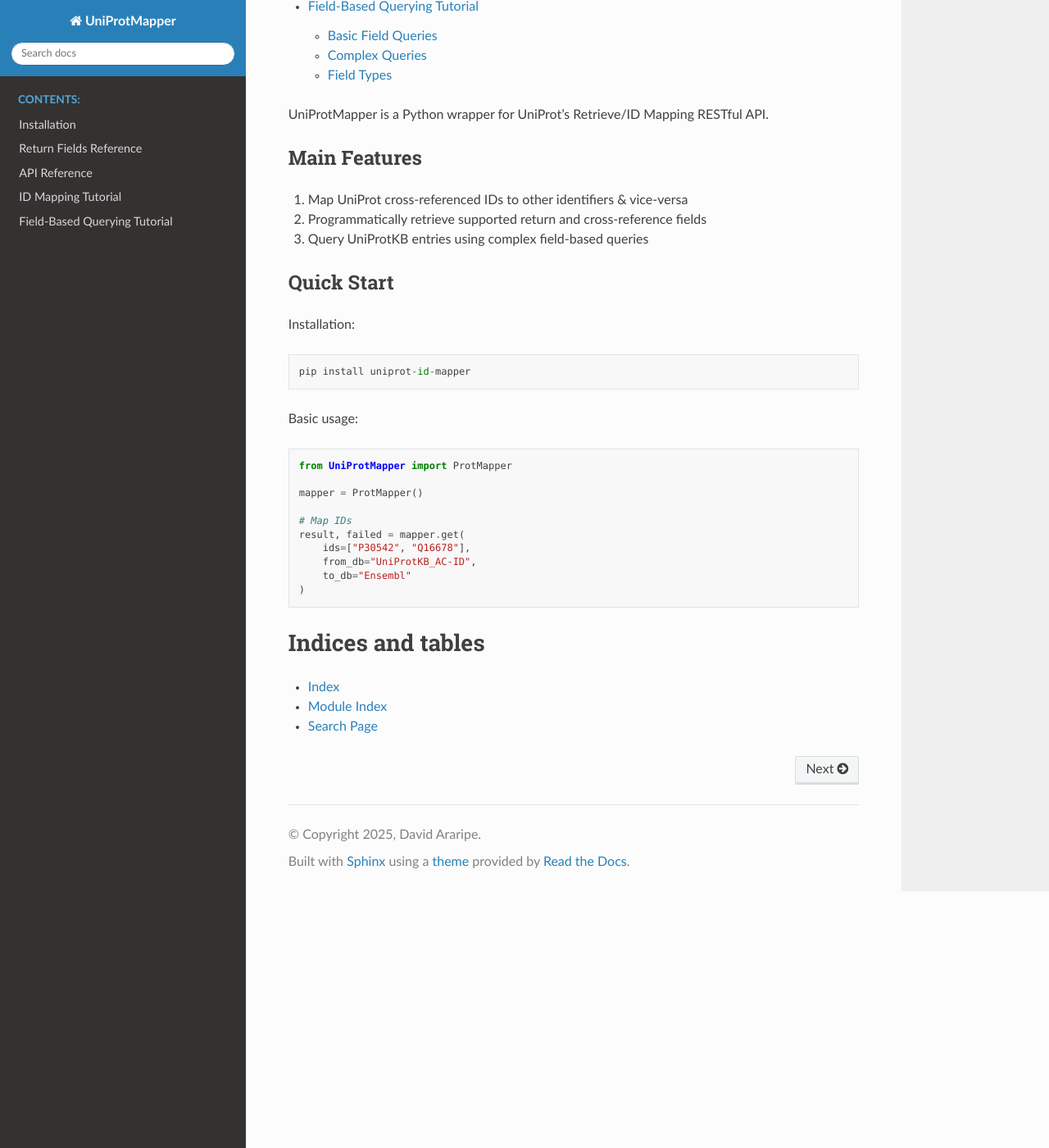
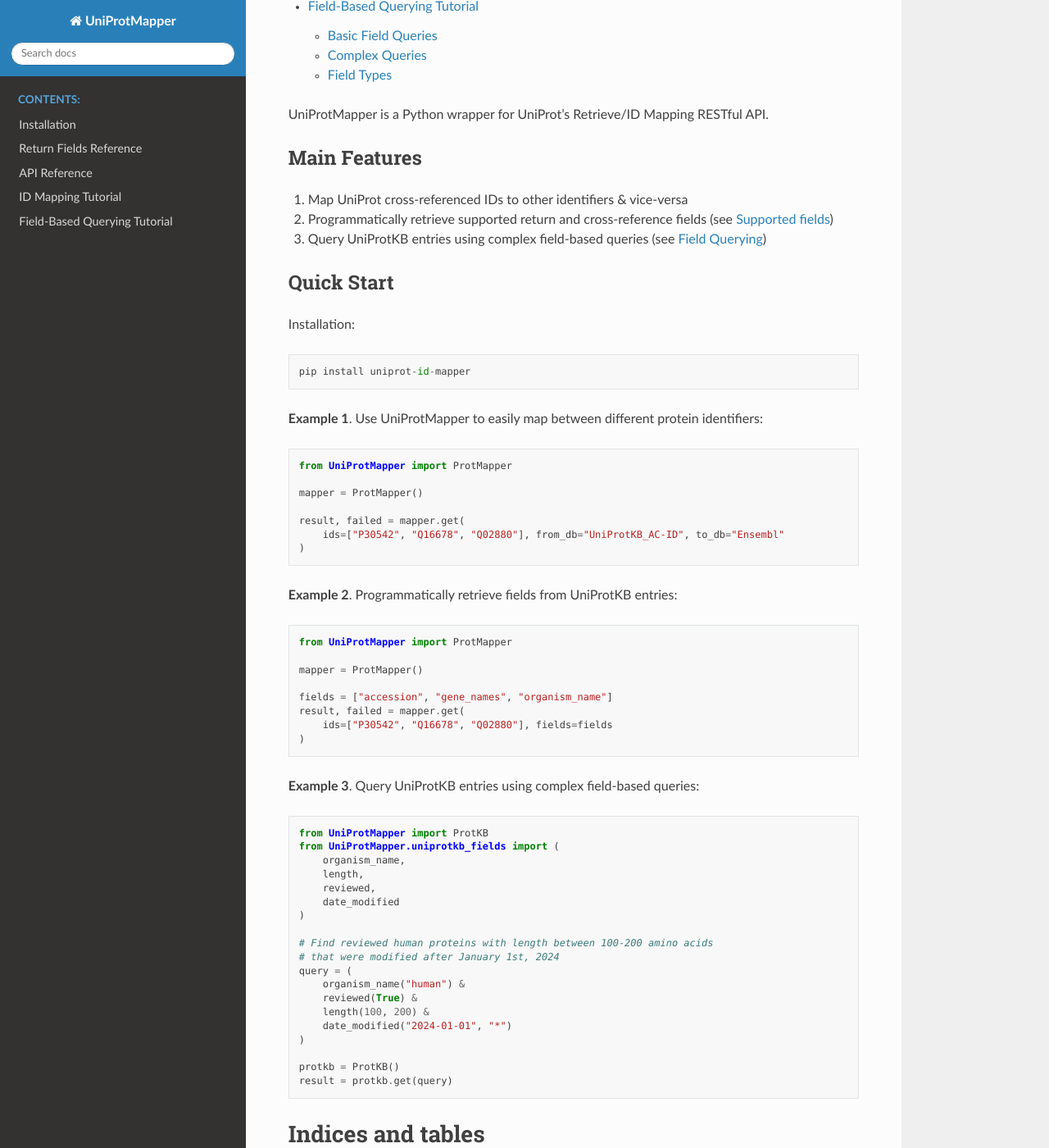
Before and after one commit to David-Araripe/UniProtMapper, a Sphinx documentation site: the page built from docs/source/index.rst, in a window 1280 px wide and 1400 px high, scrolled down 692 px. Shown: the whole window at 82% size. Built offline with Sphinx 7.4.7 and the Read the Docs theme 3.1.0, drawn with Linux system fonts in a browser that asks for light colours; pages that are not in the unit, such as notebooks, are missing from menus.

Commit message:
update index.rst with better Quick Start examples

```diff
--- a/docs/source/index.rst
+++ b/docs/source/index.rst
@@ -18,8 +18,8 @@
 -------------
 
 1. Map UniProt cross-referenced IDs to other identifiers & vice-versa
-2. Programmatically retrieve supported return and cross-reference fields
-3. Query UniProtKB entries using complex field-based queries
+2. Programmatically retrieve supported return and cross-reference fields (see :ref:`supported_fields`)
+3. Query UniProtKB entries using complex field-based queries (see :ref:`field_querying`)
 
 Quick Start
 -----------
@@ -28,18 +28,49 @@
 
     pip install uniprot-id-mapper
 
-Basic usage::
+**Example 1**. Use UniProtMapper to easily map between different protein identifiers::
 
     from UniProtMapper import ProtMapper
 
     mapper = ProtMapper()
 
-    # Map IDs
     result, failed = mapper.get(
-        ids=["P30542", "Q16678"],
-        from_db="UniProtKB_AC-ID",
-        to_db="Ensembl"
+        ids=["P30542", "Q16678", "Q02880"], from_db="UniProtKB_AC-ID", to_db="Ensembl"
     )
+
+**Example 2**. Programmatically retrieve fields from UniProtKB entries::
+
+    from UniProtMapper import ProtMapper
+
+    mapper = ProtMapper()
+
+    fields = ["accession", "gene_names", "organism_name"]
+    result, failed = mapper.get(
+        ids=["P30542", "Q16678", "Q02880"], fields=fields
+    )
+
+**Example 3**. Query UniProtKB entries using complex field-based queries::
+
+    from UniProtMapper import ProtKB
+    from UniProtMapper.uniprotkb_fields import (
+        organism_name,
+        length,
+        reviewed,
+        date_modified
+    )
+
+    # Find reviewed human proteins with length between 100-200 amino acids
+    # that were modified after January 1st, 2024
+    query = (
+        organism_name("human") &
+        reviewed(True) &
+        length(100, 200) &
+        date_modified("2024-01-01", "*")
+    )
+
+    protkb = ProtKB()
+    result = protkb.get(query)
+
 
 Indices and tables
 ==================
```
